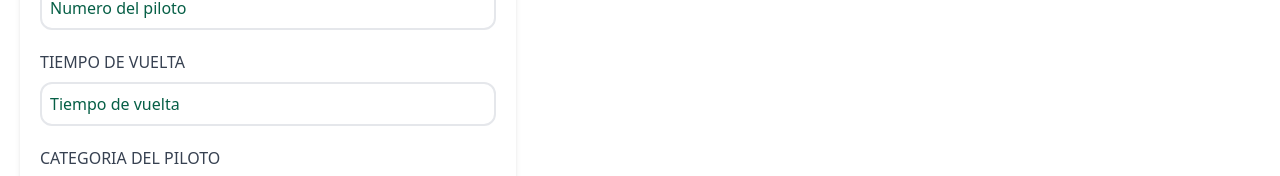
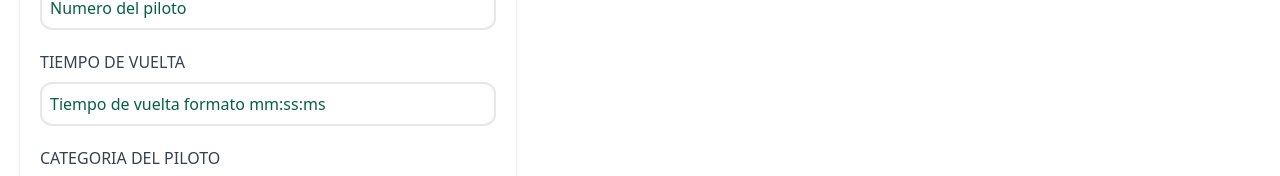
Before and after one commit to DrunkPsyduck/100DaysOfReact, a React (Create React App) app in the folder clasificacion-pilotos/: page / in a window 1280 px wide. Shown: the part 578-754 px from the top of the page. Built offline with nearby package versions, Linux system fonts and the light colour scheme.

Commit message:
cambios en el place holder

```diff
--- a/clasificacion-pilotos/src/components/Formulario.js
+++ b/clasificacion-pilotos/src/components/Formulario.js
@@ -133,7 +133,7 @@ const Formulario = ({pilotos, setPilotos, piloto, setPiloto}) => {
                         className="block text-gray-700 uppercase text-bold" >
                             Tiempo de vuelta
                     </label>
-                    <input id='tiempoVuelta' type='text' placeholder='Tiempo de vuelta'
+                    <input id='tiempoVuelta' type='text' placeholder='Tiempo de vuelta formato mm:ss:ms'
                             className="border-2 w-full p-2 mt-2 placeholder-emerald-800 rounded-xl"
                             value={tiempoVuelta}
                             onChange={(e)=> setTiempoVuelta(e.target.value)}
```
